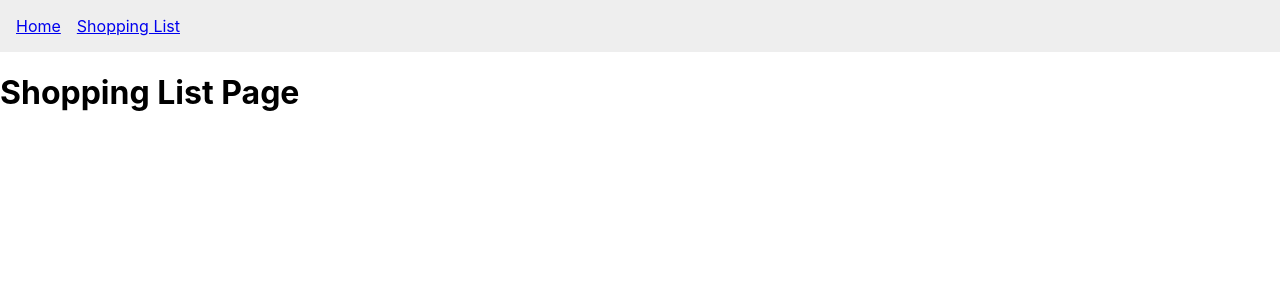
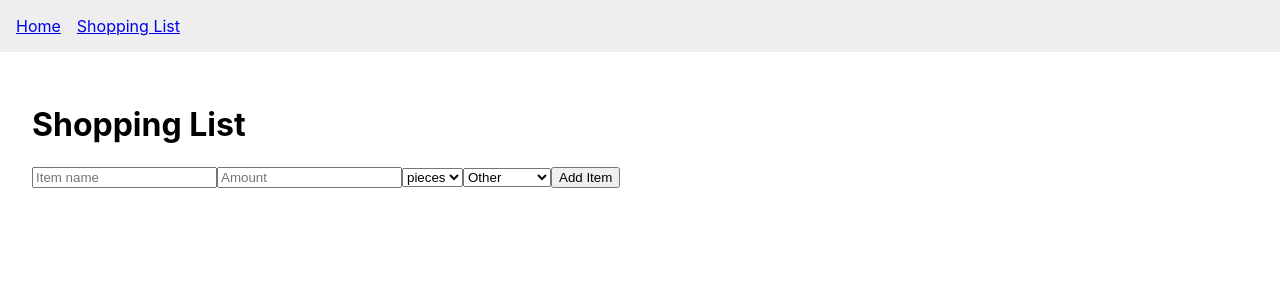
Before and after one commit to Bisheshwar-Das/smart-meal-planner, a React (Create React App) app: page /shopping-list in a window 1280 px wide. Shown: the top 300 px of the page. Built offline with nearby package versions, Linux system fonts and the light colour scheme.

Commit message:
make shopping list page: add item,quantity,unit and category. also option for inline deletion of list

```diff
--- a/src/page/ShoppingListPage.tsx
+++ b/src/page/ShoppingListPage.tsx
@@ -1,7 +1,81 @@
-import React from "react";
+// src/pages/ShoppingListPage.tsx
+import React, { useState } from "react";
+
+interface ShoppingItem {
+  name: string;
+  quantity: string;
+  unit: string;
+  category: string;
+}
 
 const ShoppingListPage: React.FC = () => {
-  return <h1>Shopping List Page</h1>;
+  const [items, setItems] = useState<ShoppingItem[]>([]);
+  const [name, setName] = useState("");
+  const [quantity, setQuantity] = useState("");
+  const [unit, setUnit] = useState("pieces");
+  const [category, setCategory] = useState("Other");
+
+  const handleAddItem = () => {
+    if (!name || !quantity) return;
+    setItems([...items, { name, quantity, unit, category }]);
+    setName("");
+    setQuantity("");
+    setUnit("pieces");
+    setCategory("Other");
+  };
+
+  const handleRemoveItem = (index: number) => {
+    setItems(items.filter((_, idx) => idx !== index));
+  };
+
+  return (
+    <div style={{ padding: "2rem" }}>
+      <h1>Shopping List</h1>
+
+      {/* Form */}
+      <div style={{ marginBottom: "1rem" }}>
+        <input
+          type="text"
+          placeholder="Item name"
+          value={name}
+          onChange={(e) => setName(e.target.value)}
+        />
+        <input
+          type="number"
+          placeholder="Amount"
+          value={quantity}
+          onChange={(e) => setQuantity(e.target.value)}
+          min="0"
+        />
+        <select value={unit} onChange={(e) => setUnit(e.target.value)}>
+          <option value="pieces">pieces</option>
+          <option value="kg">kg</option>
+          <option value="g">g</option>
+          <option value="litres">litres</option>
+          <option value="ml">ml</option>
+        </select>
+        <select value={category} onChange={(e) => setCategory(e.target.value)}>
+          <option value="Vegetables">Vegetables</option>
+          <option value="Fruits">Fruits</option>
+          <option value="Dairy">Dairy</option>
+          <option value="Meat">Meat</option>
+          <option value="Pantry">Pantry</option>
+          <option value="Other">Other</option>
+        </select>
+        <button onClick={handleAddItem}>Add Item</button>
+      </div>
+
+      {/* List */}
+      <ul>
+        {items.map((item, idx) => (
+          <li key={idx} style={{ marginBottom: "0.5rem" }}>
+            {item.name} — {item.quantity} {item.unit} ({item.category}){" "}
+            <button onClick={() => handleRemoveItem(idx)}>Delete</button>
+          </li>
+        ))}
+      </ul>
+    </div>
+  );
 };
 
 export default ShoppingListPage;
```
